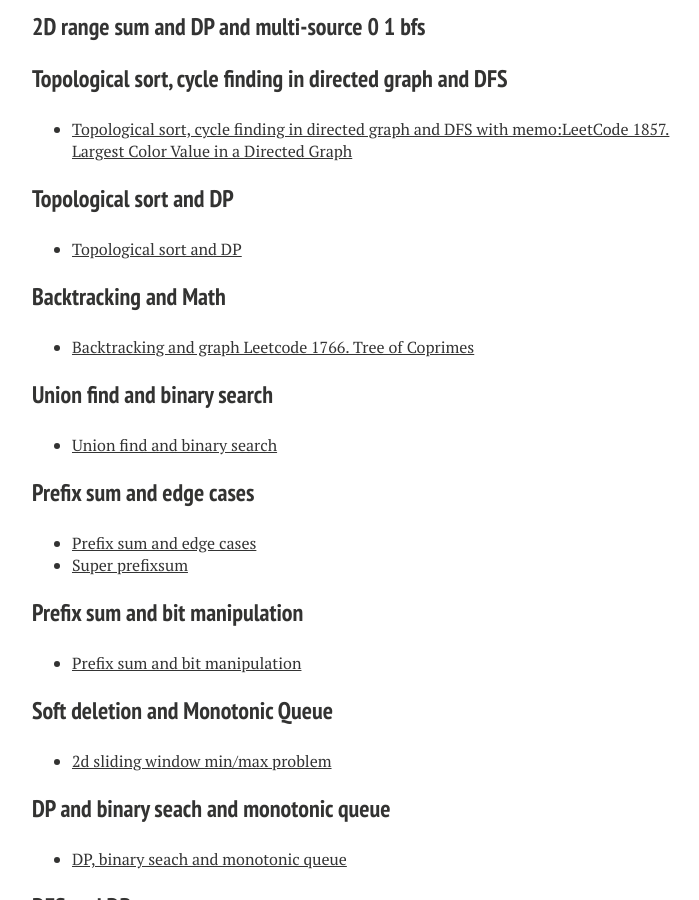
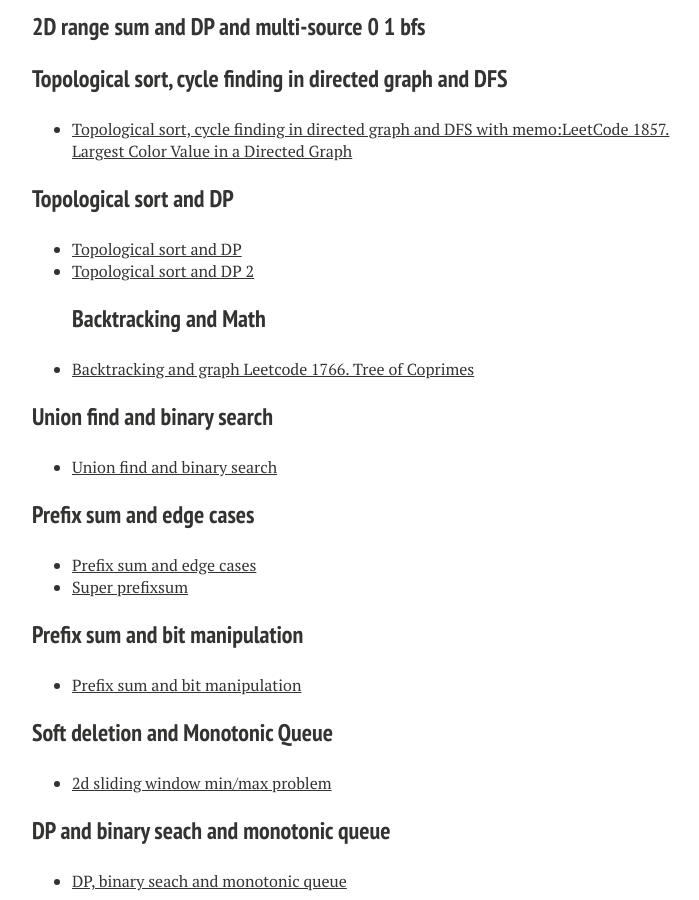
Before and after one commit to xiaokeshen/xiaokeshen.github.io, a Jekyll site: the page built from SoftwareEngineering/index.md, in a window 1280 px wide and 900 px high, scrolled down 8335 px. Shown: the whole window, without its empty margins (288-987 px from the left). Built offline with Jekyll 4.4.1, drawn with Linux system fonts in a browser that asks for light colours; nearby versions of some CDN libraries.

Commit message:
Add a ts and dp problem

```diff
--- a/SoftwareEngineering/index.md
+++ b/SoftwareEngineering/index.md
@@ -291,7 +291,7 @@
 
 ### Topological sort and DP
 - [Topological sort and DP](https://jimmy-shen.medium.com/topological-sort-and-dp-14a9290280ef)
-
+- [Topological sort and DP 2](https://jimmy-shen.medium.com/topological-sort-and-dp-7fb86f7076ee)
 ### Backtracking and Math
 - [Backtracking and graph Leetcode 1766. Tree of Coprimes](https://jimmy-shen.medium.com/backtracking-and-graph-1318aef64f62)
 
```
